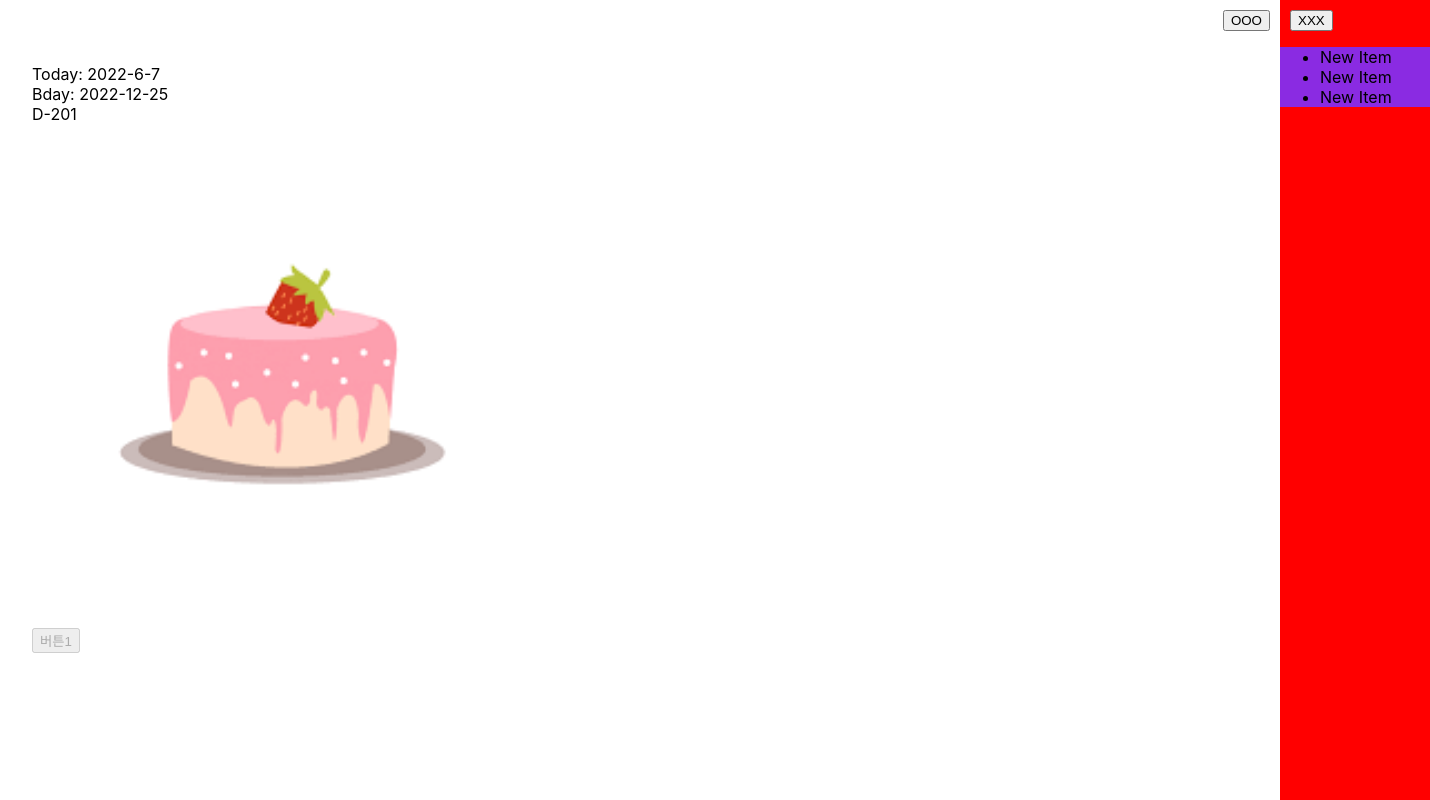
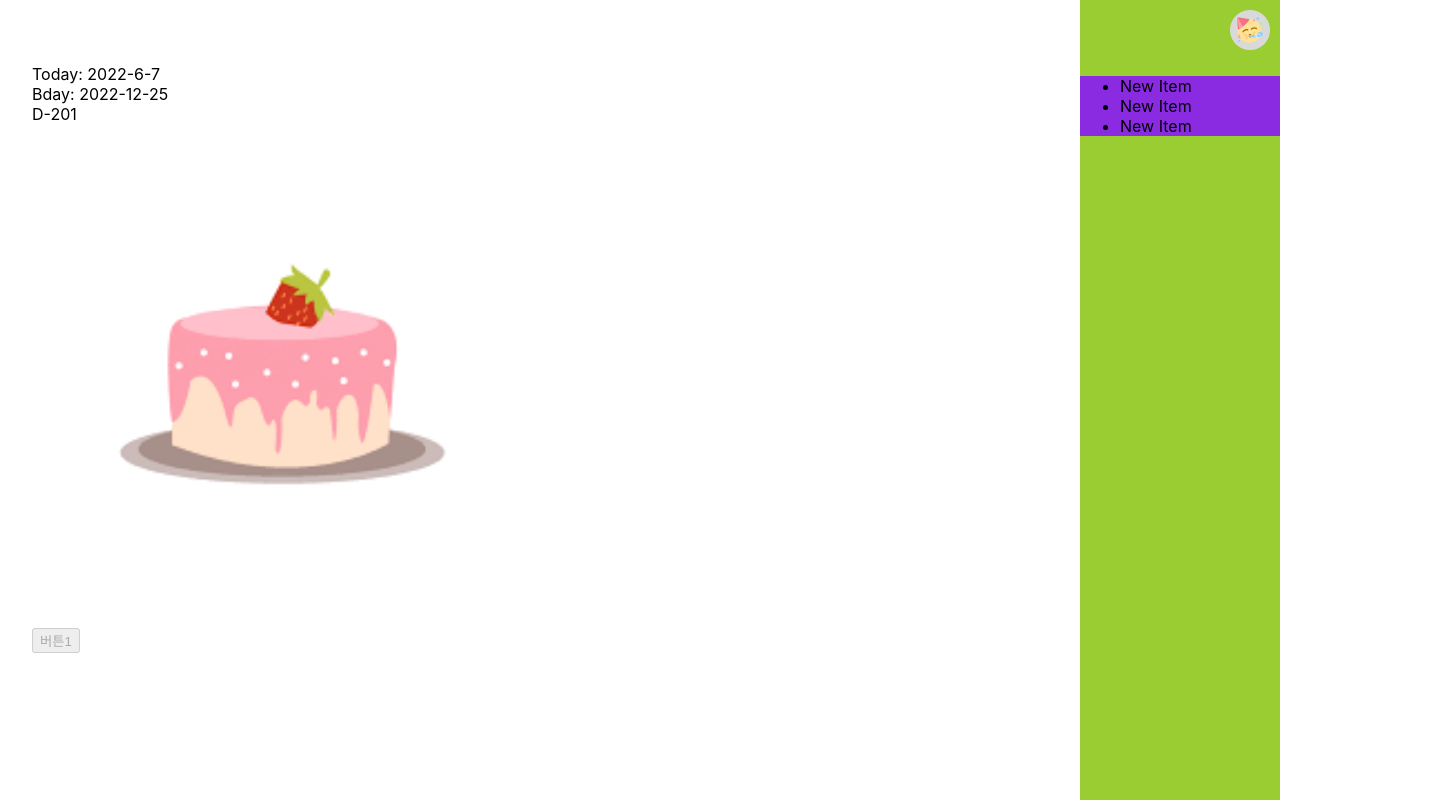
Before and after one commit to BungaeThunder/Bungae-Front, a Next.js app: page /cake in a window 1280 px wide. Shown: the whole page, 1430 px wide, since content can reach past the window. Built offline with nearby package versions, Linux system fonts and the light colour scheme.

Commit message:
#2 WIP [Sidebar] 기본 틀 생성 - apply styled components

```diff
--- a/component/common/Sidebar.tsx
+++ b/component/common/Sidebar.tsx
@@ -1,5 +1,5 @@
 import { useReducer } from 'react';
-import styles from '../../styles/sidebar.module.css';
+import styled from 'styled-components';
 
 function toggleMenu(isMenuOpen: boolean) {
   return !isMenuOpen;
@@ -8,23 +8,51 @@ function toggleMenu(isMenuOpen: boolean) {
 export const Sidebar = () => {
   const [isMenuOpen, dispatch] = useReducer(toggleMenu, false);
 
+  const imgPath = './images/button/sidebar-button.png';
+
   return (
     <div>
-      <button type="button" className={styles.openButton} onClick={() => dispatch()}>
-        <span>OOO</span>
-      </button>
-      <div className={isMenuOpen ? styles.open : styles.close}>
-        <button type="button" className={styles.closeButton} onClick={() => dispatch()}>
-          <span>XXX</span>
-        </button>
-        <div className={styles.content}>
+      <Button onClick={() => dispatch()}>
+        <img src={imgPath} width="40px" />
+      </Button>
+      <Container isMenuOpen={isMenuOpen}>
+        <Button onClick={() => dispatch()}>
+          <img src={imgPath} width="40px" />
+        </Button>
+        <Content>
           <ul>
             <li>New Item</li>
             <li>New Item</li>
             <li>New Item</li>
           </ul>
-        </div>
-      </div>
+        </Content>
+      </Container>
     </div>
   );
 };
+
+const Container = styled.div<{ isMenuOpen: boolean }>`
+  width: 200px;
+  height: 100%;
+  position: absolute;
+  top: 0;
+  right: -200px;
+  -webkit-transform: ${props => (props.isMenuOpen ? 'translateX(0)' : 'translateX(-200px)')};
+  transform: ${props => (props.isMenuOpen ? 'translateX(0)' : 'translateX(-200px)')};
+  -webkit-transition: 0.3s ease all;
+  transition: 0.3s ease all;
+  background: ${props => (props.isMenuOpen ? 'red' : 'yellowgreen')};
+  z-index: 100;
+`;
+
+const Button = styled.span`
+  top: 10px;
+  right: 10px;
+  position: absolute;
+`;
+
+const Content = styled.div`
+  background: blueviolet;
+  position: relative;
+  top: 60px;
+`;
--- a/styles/Sidebar.module.css
+++ /dev/null
@@ -1,38 +0,0 @@
-.close {
-  width: 150px;
-  height: 100%;
-  position: absolute;
-  top: 0;
-  right: -150px;
-  -webkit-transform: translateX(0);
-  transform: translateX(0);
-  -webkit-transition: 0.3s ease all;
-  transition: 0.3s ease all;
-  background: red;
-  z-index: 100;
-}
-.open {
-  width: 150px;
-  height: 100%;
-  position: absolute;
-  top: 0;
-  right: -150px;
-  -webkit-transform: translateX(-150px);
-  transform: translateX(-150px);
-  -webkit-transition: 0.3s ease all;
-  transition: 0.3s ease all;
-  background: yellowgreen;
-  z-index: 100;
-}
-.content {
-  background: blueviolet;
-}
-.openButton {
-  top: 10px;
-  right: 10px;
-  position: absolute;
-}
-.closeButton {
-  margin-top: 10px;
-  margin-left: 10px;
-}
```
